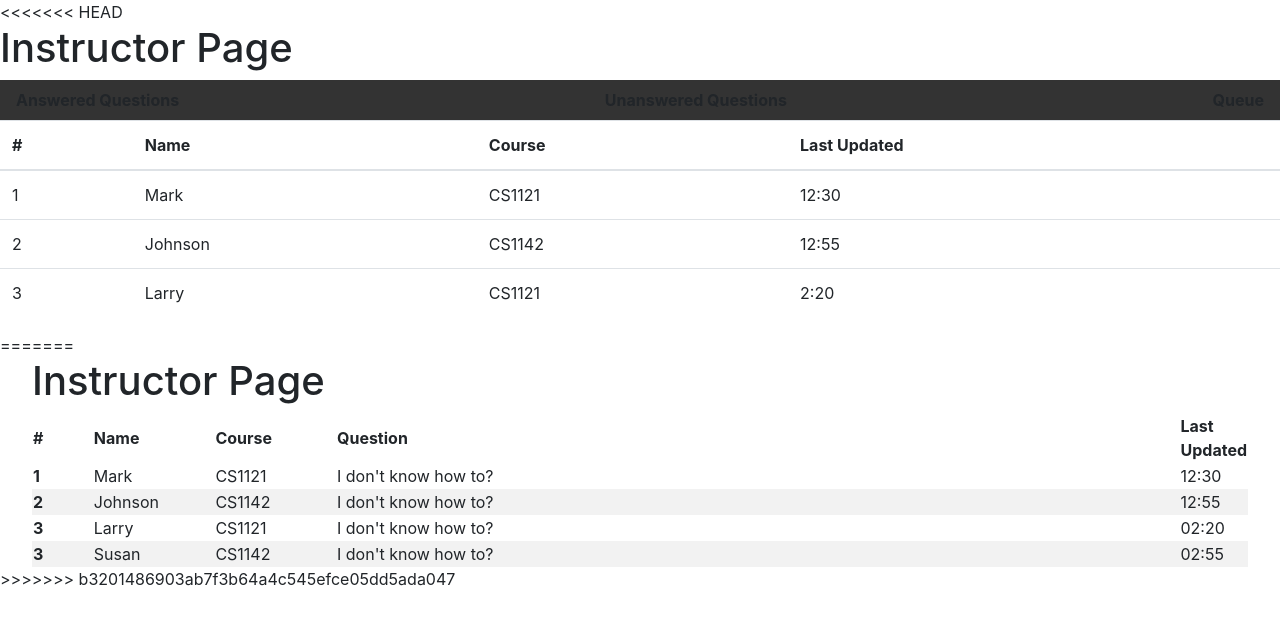
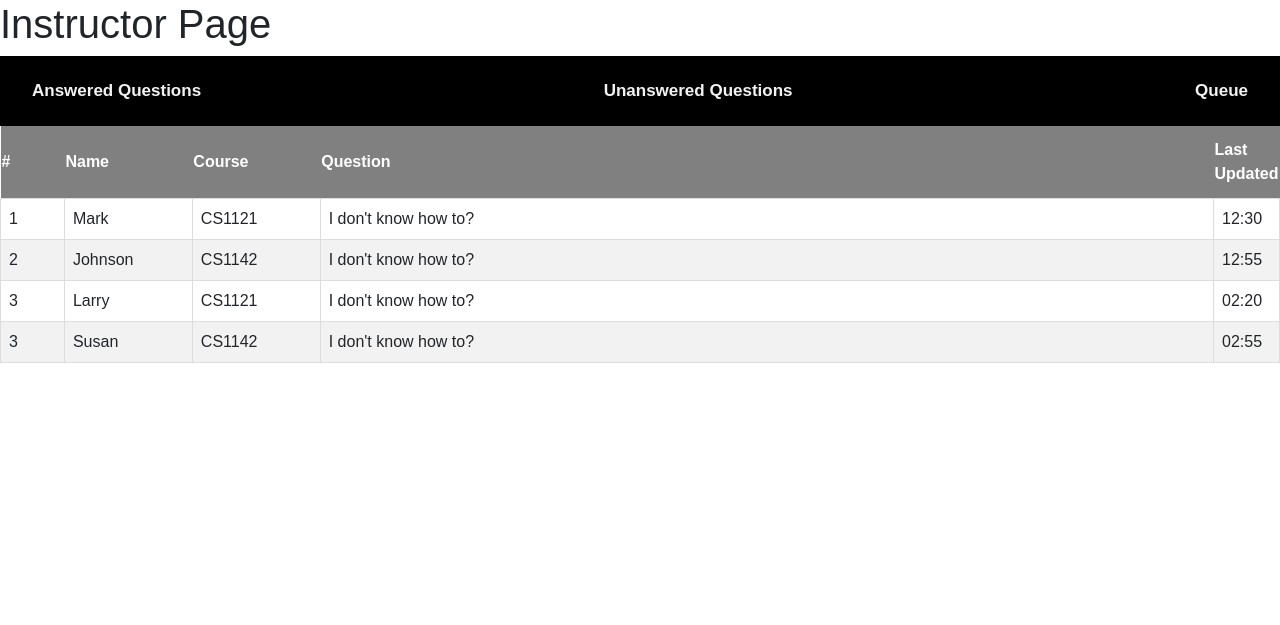
Before and after one commit to MTUHIDE/CCLC-Queue-Django, a Django app: page /instructor/ in a window 1280 px wide. Shown: the top 625 px of the page. Run offline with Django 4.2, Linux system fonts and the light colour scheme; some libraries are stand-ins or nearby versions.

Commit message:
NAV bar and fixed/new table design

```diff
--- a/question_queue/static/question_queue/css/style.css
+++ b/question_queue/static/question_queue/css/style.css
@@ -2,7 +2,7 @@
 || INDEX NAVBAR ||
 */
 .navbar {
-    background-color: #333;
+    background-color: black;
     overflow: hidden;
 }
 
@@ -29,24 +29,54 @@
 }
 
 /*
-|| INSTRUCTOR PAGE ||
+|| Instructor NAVBAR ||
 */
-.instr-page {
-    margin-left: 2em;
-    margin-right: 2em;
-}
-.instr-table {
+
+/* Style the links inside the navigation bar */
+.navbar b {
+    cursor: pointer;
+    float: left;
+    color: #f2f2f2;
+    text-align: center;
+    padding: 14px 16px;
+    text-decoration: none;
+    font-size: 17px;
+  }
+
+  /* Change the color of links on hover */
+  .navbar b:hover {
+    cursor: pointer;
+    background-color: #ddd;
+    color: black;
+  }
+
+  /* Add a color to the active/current link */
+  .navbar b.active {
+    background-color: #FC0;
+    color: white;
+  }
+
+  .instr-page {
+    font-family: Arial, Helvetica, sans-serif;
+    border-collapse: collapse;
     width: 100%;
-}
-.instr-table tr:nth-child(even) {
-    background-color: #f2f2f2;
-}
-.instr-table tr:not(.header) {
-    cursor: pointer;
-}
-.instr-table td {
-    overflow: hidden;
-    text-overflow: ellipsis;
-    white-space: nowrap;
-    max-width: 0;
-}
+  }
+
+  .instr-table td {
+    border: 1px solid #ddd;
+    padding: 8px;
+  }
+
+  .instr-table tr:nth-child(even){background-color: #f2f2f2;}
+
+  .instr-table tr:hover {background-color: #ddd;}
+
+  .instr-table th {
+    padding-top: 12px;
+    padding-bottom: 12px;
+    text-align: left;
+    background-color: gray;
+    color: white;
+  }
+
+  tr.clickable-row { cursor: pointer; }
--- a/question_queue/templates/question_queue/instructor.html
+++ b/question_queue/templates/question_queue/instructor.html
@@ -8,52 +8,6 @@
         <meta charset="utf-8" />
         <meta name="viewport" content="width=device-width, initial-scale=1" />
         {% load static %}
-<<<<<<< HEAD
-        <link rel="stylesheet" type="text/css" href="{% static 'question_queue/style.css' %}">
-    </head>
-    <body>
-        <body>
-            <h1>Instructor Page</h1>
-            <div class="navbar">
-                <b href="http://127.0.0.1:8000/instructor/">Answered Questions</b>
-                <b href="http://127.0.0.1:8000/instructor/">Unanswered Questions</b>
-                <b href="http://127.0.0.1:8000/instructor/">Queue</b>
-            </div>
-        </body>
-    </body>
-
-    <body>
-        <table class="table">
-            <thead>
-            <tr class='clickable-row' data-href="http://127.0.0.1:8000/instructor/">
-                <th scope="col">#</th>
-                <th scope="col">Name</th>
-                <th scope="col">Course</th>
-                <th scope="col">Last Updated</th>
-            </tr>
-            </thead>
-            <tbody>
-            <tr class='clickable-row' data-href="http://127.0.0.1:8000/instructor/">
-                <td scope="row">1</td>
-                <td>Mark</td>
-                <td>CS1121</td>
-                <td>12:30</td>
-            </tr>
-            <tr class='clickable-row' data-href="http://127.0.0.1:8000/instructor/">
-                <td scope="row">2</td>
-                <td>Johnson</td>
-                <td>CS1142</td>
-                <td>12:55</td>
-            </tr>
-            <tr class='clickable-row' data-href="http://127.0.0.1:8000/instructor/">
-                <td scope="row">3</td>
-                <td>Larry</td>
-                <td>CS1121</td>
-                <td>2:20</td>
-            </tr>
-            </tbody>
-        </table>
-=======
         <script src="{% static 'question_queue/js/instructor.js' %}"></script>
         <script
             src="https://cdn.jsdelivr.net/npm/jquery@3.5.1/dist/jquery.slim.min.js"
@@ -71,6 +25,9 @@
             type="text/css"
             href="{% static 'question_queue/css/style.css' %}"
         />
+
+
+        <!-- this sytle sheet is why the Nav bar is bold and spread out-->
         <link
             rel="stylesheet"
             href="https://stackpath.bootstrapcdn.com/bootstrap/4.5.0/css/bootstrap.min.css"
@@ -81,6 +38,12 @@
     <body>
         <div class="instr-page">
             <h1>Instructor Page</h1>
+            <div class="navbar">
+                <b href="http://127.0.0.1:8000/instructor/">Answered Questions</b>
+                <b href="http://127.0.0.1:8000/instructor/">Unanswered Questions</b>
+                <b href="http://127.0.0.1:8000/instructor/">Queue</b>
+            </div>
+
             <table class="instr-table">
                 <thead>
                     <tr
@@ -107,7 +70,7 @@
                         data-toggle="modal"
                         data-target="#Row1Modal"
                     >
-                        <th scope="row">1</th>
+                        <td scope="row">1</td>
                         <td>Mark</td>
                         <td>CS1121</td>
                         <td>I don't know how to?</td>
@@ -118,7 +81,7 @@
                         data-toggle="modal"
                         data-target="#Row2Modal"
                     >
-                        <th scope="row">2</th>
+                        <td scope="row">2</td>
                         <td>Johnson</td>
                         <td>CS1142</td>
                         <td class="table-question">I don't know how to?</td>
@@ -129,7 +92,7 @@
                         data-toggle="modal"
                         data-target="#Row3Modal"
                     >
-                        <th scope="row">3</th>
+                        <td scope="row">3</td>
                         <td>Larry</td>
                         <td>CS1121</td>
                         <td>I don't know how to?</td>
@@ -140,7 +103,7 @@
                         data-toggle="modal"
                         data-target="#Row4Modal"
                     >
-                        <th scope="row">3</th>
+                        <td scope="row">3</td>
                         <td>Susan</td>
                         <td>CS1142</td>
                         <td>I don't know how to?</td>
@@ -313,6 +276,5 @@
                 </div>
             </div>
         </div>
->>>>>>> b3201486903ab7f3b64a4c545efce05dd5ada047
     </body>
 </html>
```
